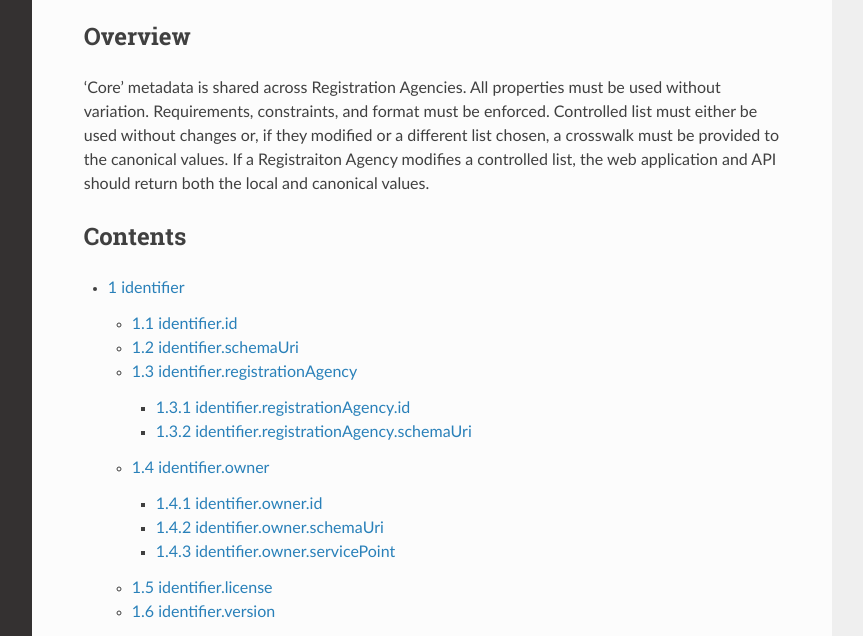
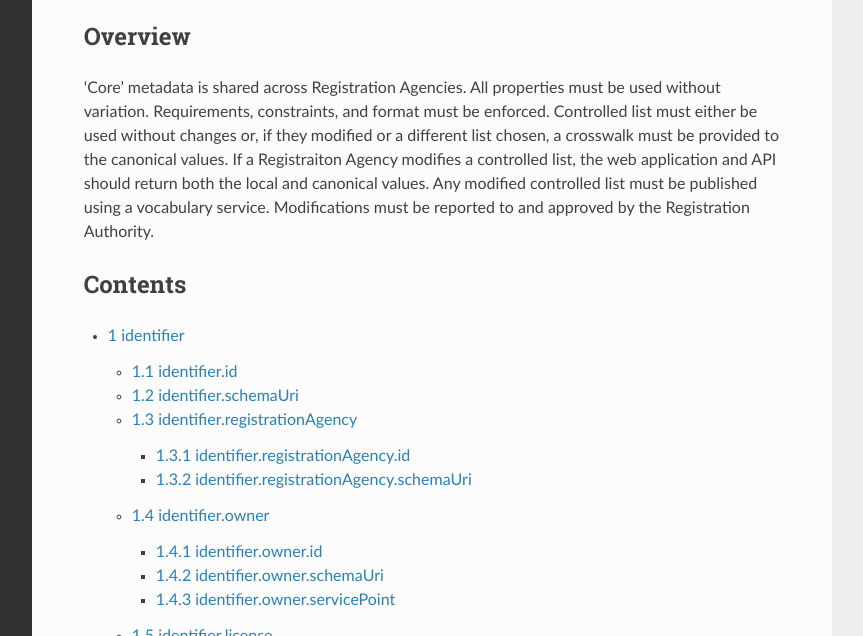
Before and after one commit to au-research/raid-metadata, a Sphinx documentation site: the page built from rtd/docs/source/core/core.rst, in a window 1280 px wide and 900 px high, cut to the strip 264-900 px from the top of the window. Shown: the whole strip, without its empty margins (268-1131 px from the left). Built offline with Sphinx 7.4.7 and the Read the Docs theme 2.0.0, drawn with Linux system fonts in a browser that asks for light colours; pages that are not in the unit, such as notebooks, are missing from menus.

Commit message:
Updated text of core.rst
Text expanded to specify that any controlled vocabularies that are modified by Registration Agencies must be reported to and approved by the Registration Authority, and then published to a vocabulary service.

```diff
--- a/rtd/docs/source/core/core.rst
+++ b/rtd/docs/source/core/core.rst
@@ -7,7 +7,7 @@ Core Metadata Schema Properties
 Overview
 --------
 
-'Core' metadata is shared across Registration Agencies. All properties must be used without variation. Requirements, constraints, and format must be enforced. Controlled list must either be used without changes or, if they modified or a different list chosen, a crosswalk must be provided to the canonical values. If a Registraiton Agency modifies a controlled list, the web application and API should return both the local and canonical values.
+'Core' metadata is shared across Registration Agencies. All properties must be used without variation. Requirements, constraints, and format must be enforced. Controlled list must either be used without changes or, if they modified or a different list chosen, a crosswalk must be provided to the canonical values. If a Registraiton Agency modifies a controlled list, the web application and API should return both the local and canonical values. Any modified controlled list must be published using a vocabulary service. Modifications must be reported to and approved by the Registration Authority.
 
 Contents
 --------
```
